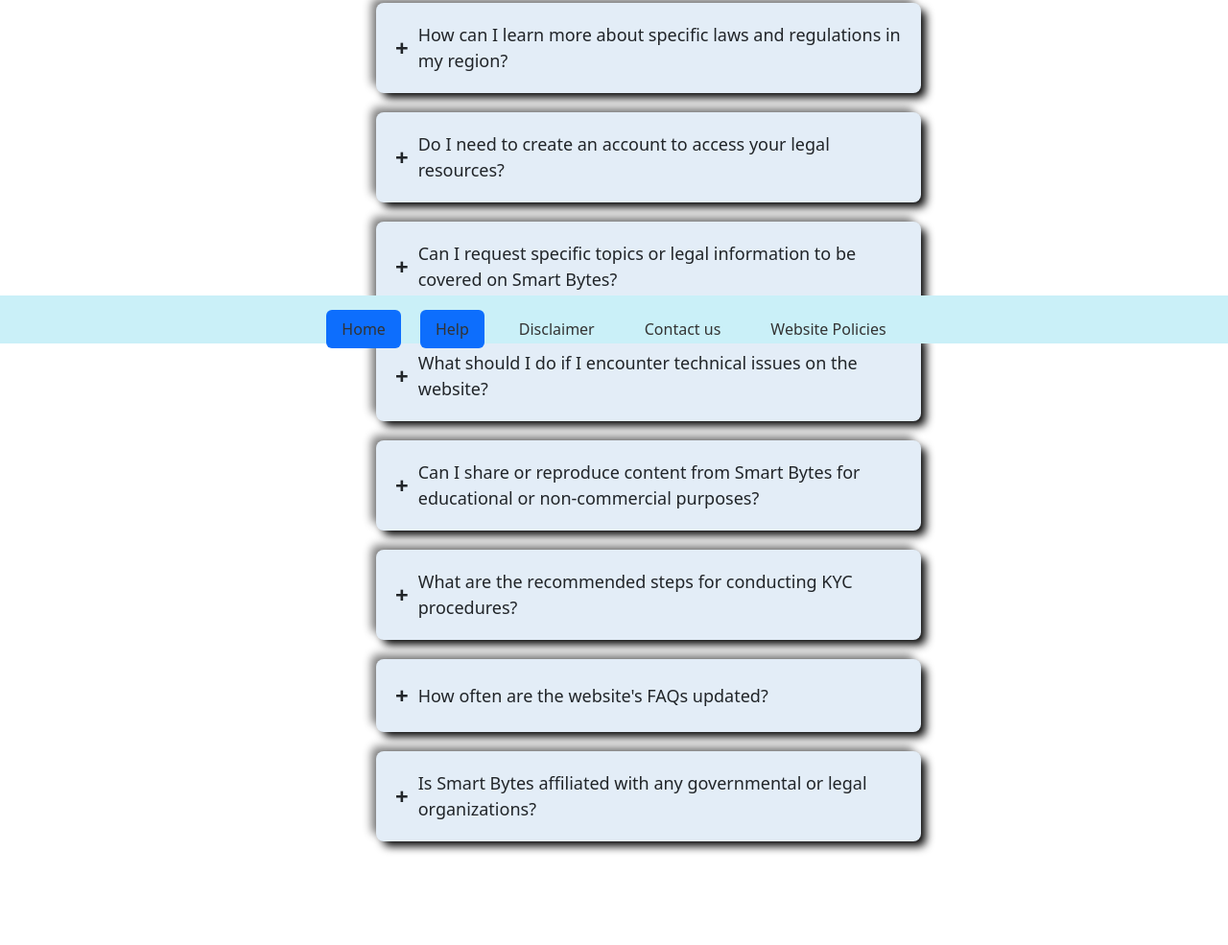
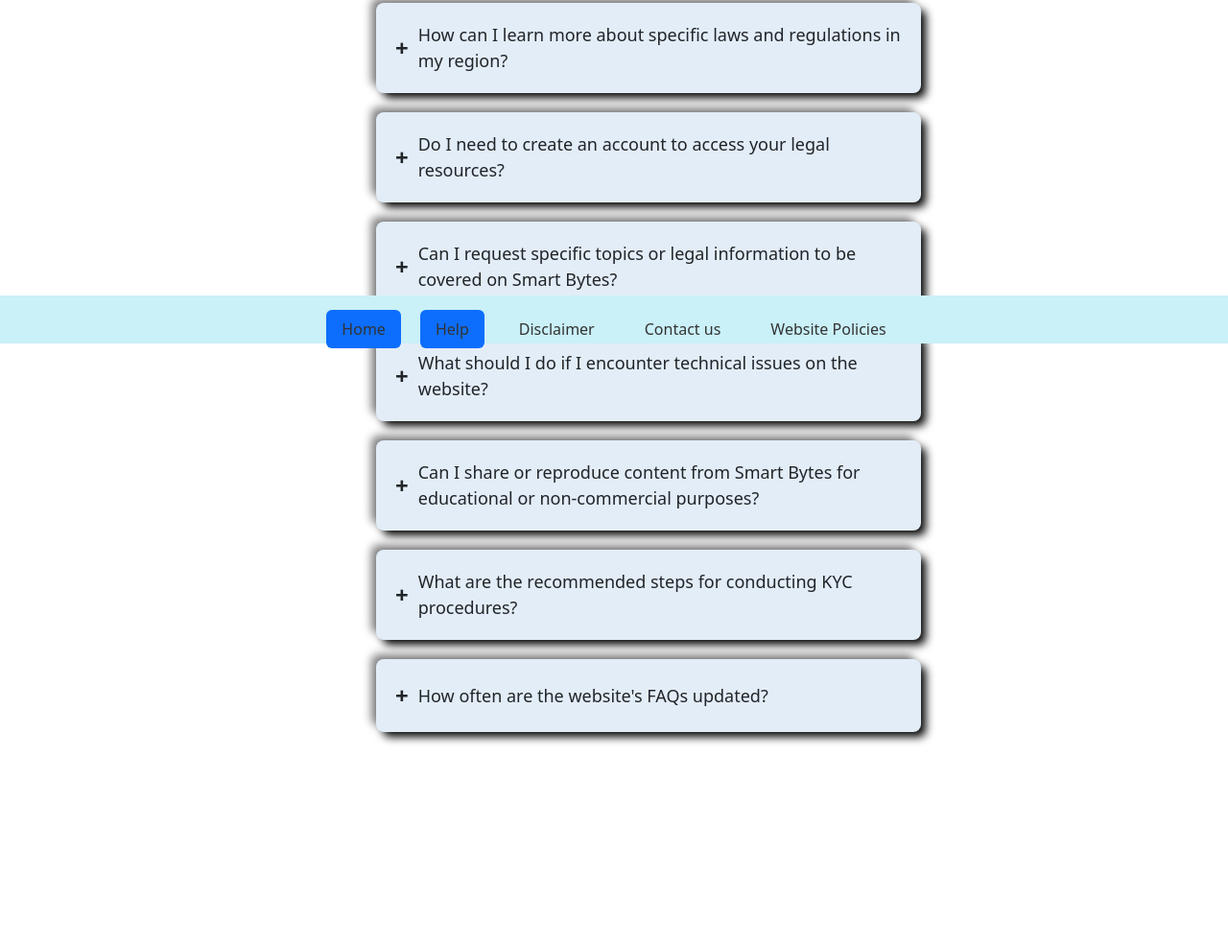
Before and after one commit to isakshiraj/LegalKycBuddypriyanka, a plain HTML site: page faqs.html in a window 1280 px wide. Shown: the part 442-1427 px from the top of the page at 96% size. After the commit the page ends 1313 px from the top, so only its background shows below. Drawn offline with nearby package versions, Linux system fonts and the light colour scheme.

Commit message:
ChangesInFAQs

```diff
--- a/faqs.html
+++ b/faqs.html
@@ -203,16 +203,7 @@
         </div>
     </li>
 
-    <li>
-        <input type="radio" name="accordion" id="18">
-        <label for="18">Is Smart Bytes affiliated with any governmental or legal organizations?</label>
-        <div class="content">
-            <p>
-                Smart Bytes is an independent entity and may not be affiliated with any specific governmental or legal organizations. Our goal is to provide reliable legal information and resources to empower users with knowledge. Any affiliations, partnerships, or collaborations will be clearly disclosed on our website.
 
-            </p>
-        </div>
-    </li>
 
 </ul>
 
```
